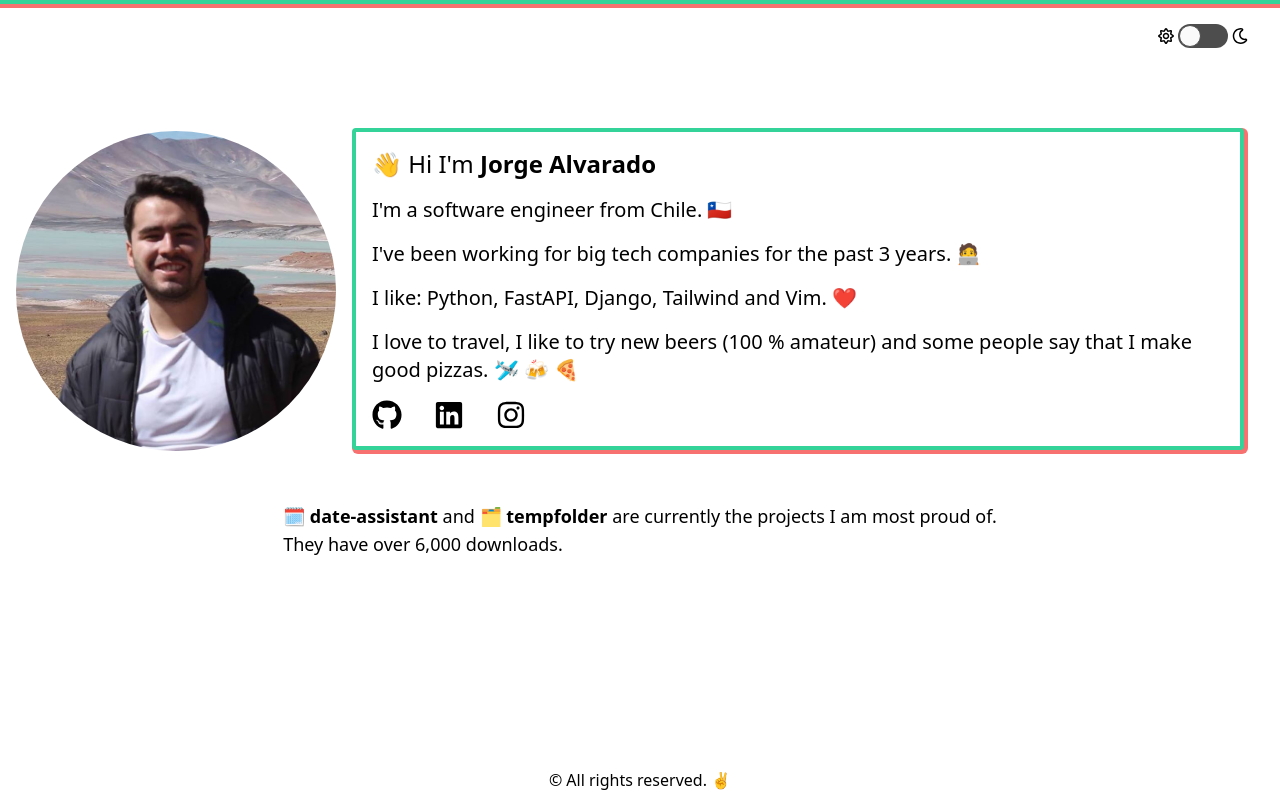
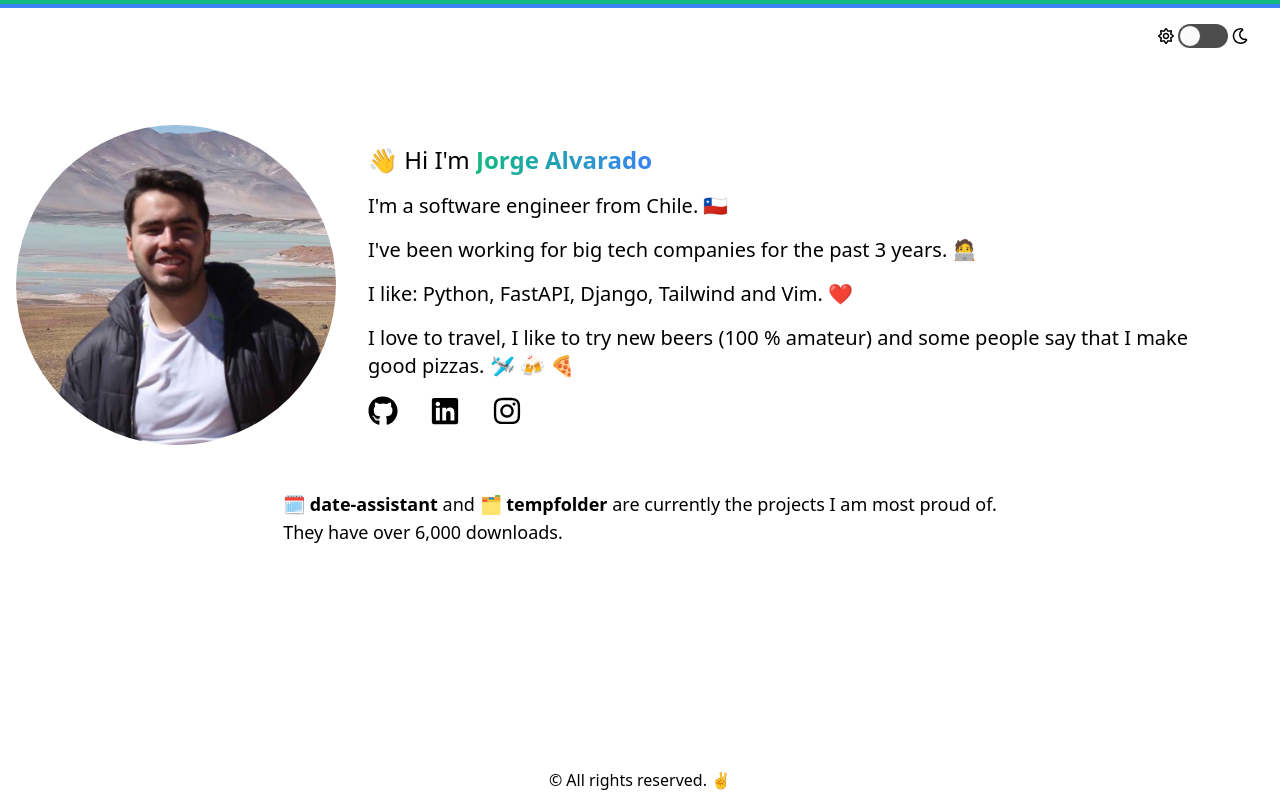
Before and after one commit to jalvaradosegura/jorgealvarado-me, a React (Create React App) app: page / in a window 1280 px wide. Built offline with nearby package versions, Linux system fonts and the light colour scheme.

Commit message:
Remove frames

```diff
--- a/public/index.html
+++ b/public/index.html
@@ -2,7 +2,7 @@
 <html lang="en">
   <head>
     <meta charset="utf-8" />
-    <link rel="icon" href="%PUBLIC_URL%/favicon.png" />
+    <link rel="icon" href="%PUBLIC_URL%/favicon.ico" />
     <meta name="viewport" content="width=device-width, initial-scale=1" />
     <meta name="theme-color" content="#000000" />
     <meta
--- a/src/components/BioText.js
+++ b/src/components/BioText.js
@@ -4,30 +4,33 @@ const BioText = () => {
   return (
     <>
       <div className="p-4">
-        <div className="bg-secondary pb-1 pr-1 rounded-md dark:text-white">
-          <div className="bg-primary p-1 rounded">
-            <div className="bg-white dark:bg-gray-700 p-4">
+        <div className="dark:bg-gray-700 dark:text-white p-4">
           <h1 className="text-2xl">
-                👋 Hi {"I'm"} <span className="font-bold">Jorge Alvarado</span>
+            👋 Hi {"I'm"}{" "}
+            <span className="bg-gradient-to-r from-primary dark:via-purple-300 to-secondary text-transparent bg-clip-text font-bold">
+              Jorge Alvarado
+            </span>
           </h1>
+
           <p className="text-xl pt-4">
             {"I'm"} a software engineer from Chile. 🇨🇱
           </p>
+
           <p className="text-xl pt-4">
-                {"I've"} been working for big tech companies for the past 3 years. 🧑‍💻
+            {"I've"} been working for big tech companies for the past 3 years.
+            🧑‍💻
           </p>
+
           <p className="text-xl pt-4">
             {"I like: Python, FastAPI, Django, Tailwind and Vim. ❤️"}
           </p>
 
           <p className="text-xl pt-4">
-                I love to travel, I like to try new beers (100 % amateur)
-                and some people say that I make good pizzas. 🛩 🍻 🍕
+            I love to travel, I like to try new beers (100 % amateur) and some
+            people say that I make good pizzas. 🛩 🍻 🍕
           </p>
 
           <BioSocialIcons></BioSocialIcons>
-            </div>
-          </div>
         </div>
       </div>
     </>
--- a/tailwind.config.js
+++ b/tailwind.config.js
@@ -4,8 +4,8 @@ module.exports = {
   theme: {
     extend: {
       colors: {
-        primary: '#34D399',
-        secondary: '#F87171',
+        primary: '#10B981',
+        secondary: '#3B82F6',
       }
     },
   },
```
Also changed, not shown: public/favicon.png (deleted), 1 other file (tests, documents, lock files or other folders). Lines whose indentation alone changed are shown as unchanged.
